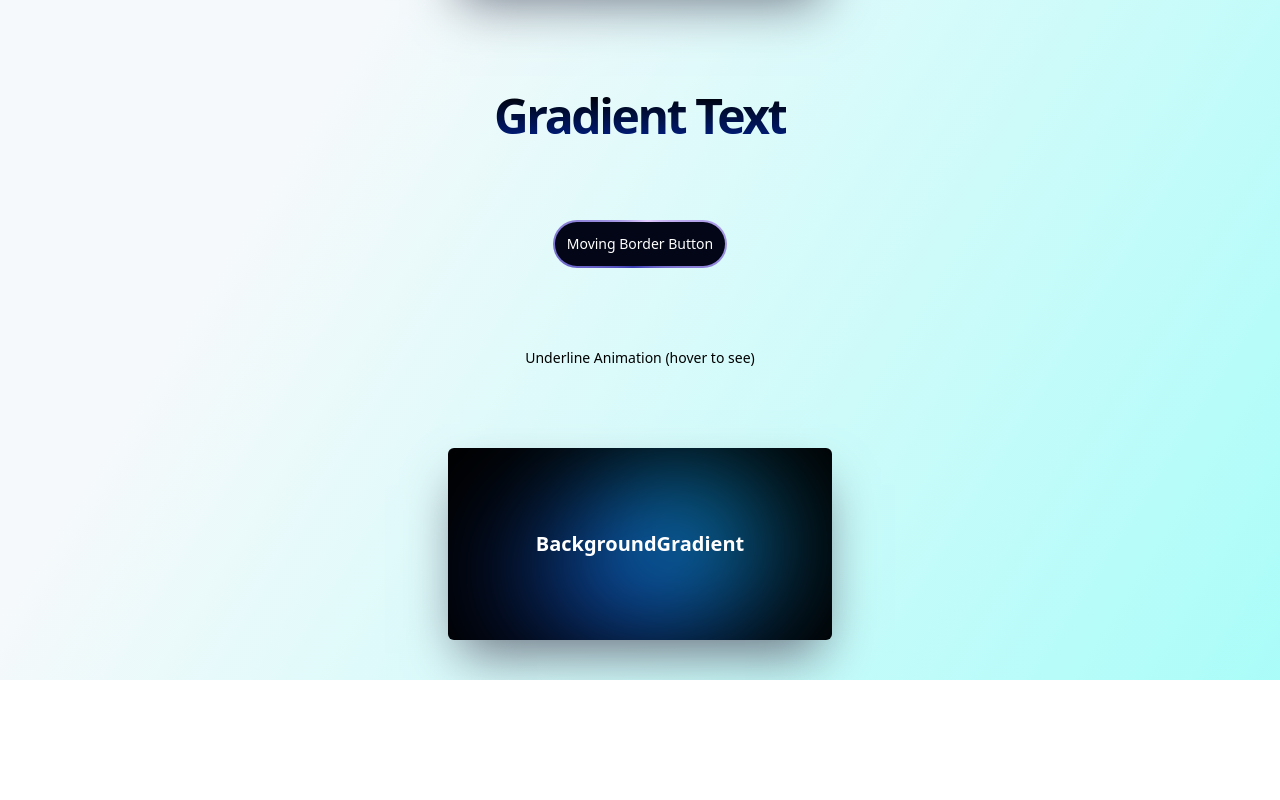
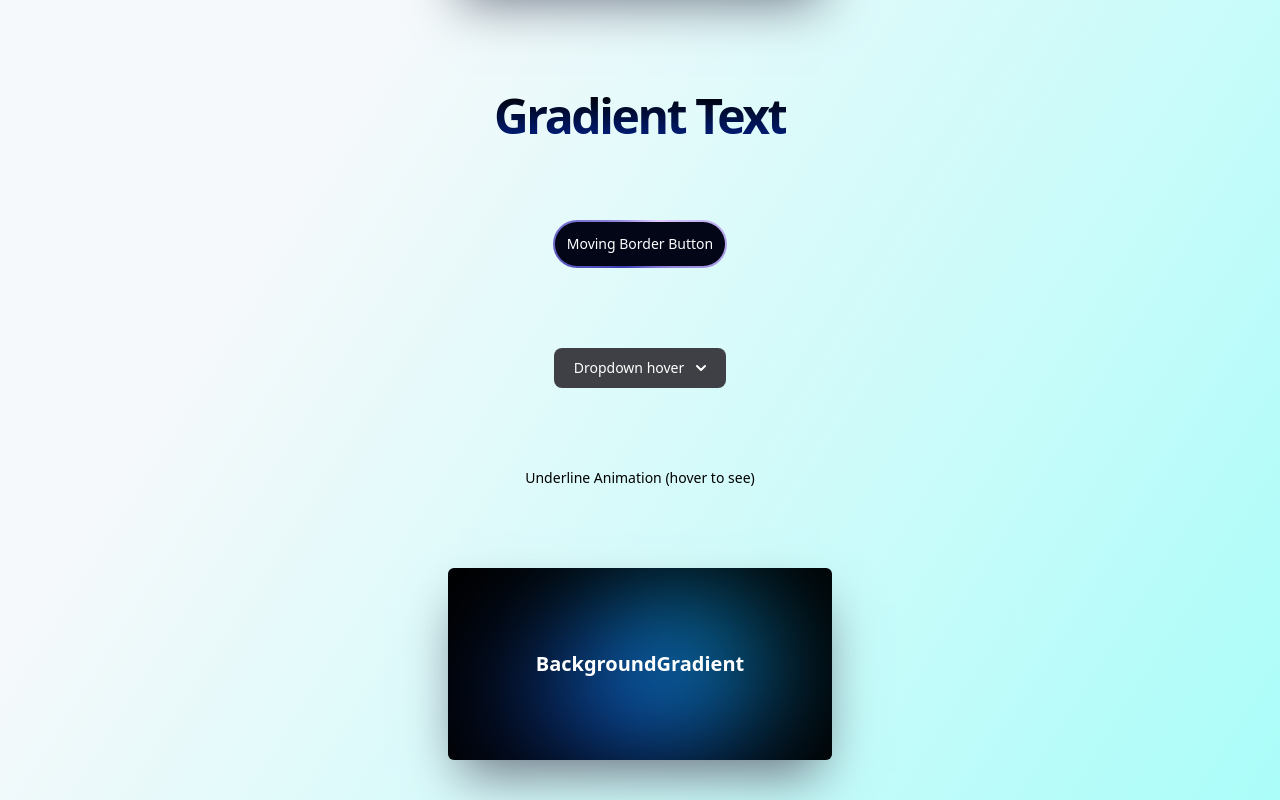
Before and after one commit to ankitku3101/Personal-UI-Library, a Next.js app: page / in a window 1280 px wide. Shown: the part 660-1460 px from the top of the page. Before the commit the page ends 1340 px from the top, so only its background shows below. Built offline with nearby package versions, Linux system fonts and the light colour scheme.

Commit message:
Added: HoverDropdown.tsx

```diff
--- a/app/page.tsx
+++ b/app/page.tsx
@@ -2,6 +2,7 @@ import BackgroundGradient from "@/components/BackgroundGradient";
 import GitHubButton from "@/components/GitHubButton";
 import GlassmorphicCard from "@/components/GlassmorphicCard";
 import GradientText from "@/components/GradientText";
+import HoverDropdown from "@/components/HoverDropdown";
 import MovingBorderButton from "@/components/MovingBorderButton";
 import StickyHeader from "@/components/StickyHeader";
 import UnderlineAnimation from "@/components/UnderlineAnimation";
@@ -30,6 +31,9 @@ export default function Home() {
           <MovingBorderButton />
         </div>
         <div className="flex items-center justify-center py-10">
+          <HoverDropdown />
+        </div>
+        <div className="flex items-center justify-center py-10">
           <UnderlineAnimation />
         </div>
         <div className="flex items-center justify-center py-10">
--- /dev/null
+++ b/components/HoverDropdown.tsx
@@ -0,0 +1,79 @@
+'use client'
+
+import { useState } from 'react';
+
+export default function HoverDropdown() {
+  const [isOpen, setIsOpen] = useState(false);
+
+  return (
+    <div className="relative inline-block text-left">
+      <button
+        onMouseEnter={() => setIsOpen(true)}
+        onMouseLeave={() => setIsOpen(false)}
+        className="text-white bg-zinc-700 hover:bg-zinc-800 focus:ring-4 focus:outline-none focus:ring-zinc-300 font-medium rounded-lg text-sm px-5 py-2.5 text-center inline-flex items-center"
+        type="button"
+      >
+        Dropdown hover
+        <svg
+          className="w-2.5 h-2.5 ml-3"
+          aria-hidden="true"
+          xmlns="http://www.w3.org/2000/svg"
+          fill="none"
+          viewBox="0 0 10 6"
+        >
+          <path
+            stroke="currentColor"
+            strokeLinecap="round"
+            strokeLinejoin="round"
+            strokeWidth="2"
+            d="M1 1l4 4 4-4"
+          />
+        </svg>
+      </button>
+
+      {/* Dropdown menu */}
+      <div
+        onMouseEnter={() => setIsOpen(true)}
+        onMouseLeave={() => setIsOpen(false)}
+        className={`${
+          isOpen ? 'block' : 'hidden'
+        } absolute z-10 divide-y divide-gray-100 shadow w-full bg-zinc-900 rounded-md bg-clip-padding backdrop-filter backdrop-blur-xl bg-opacity-45`}
+      >
+        <ul className="py-2 text-sm text-white">
+          <li>
+            <a
+              href="#"
+              className="block px-4 py-2 hover:bg-zinc-900"
+            >
+              Dashboard
+            </a>
+          </li>
+          <li>
+            <a
+              href="#"
+              className="block px-4 py-2 hover:bg-zinc-900"
+            >
+              Settings
+            </a>
+          </li>
+          <li>
+            <a
+              href="#"
+              className="block px-4 py-2 hover:bg-zinc-900"
+            >
+              Earnings
+            </a>
+          </li>
+          <li>
+            <a
+              href="#"
+              className="block px-4 py-2 hover:bg-zinc-900"
+            >
+              Sign out
+            </a>
+          </li>
+        </ul>
+      </div>
+    </div>
+  );
+}
```
